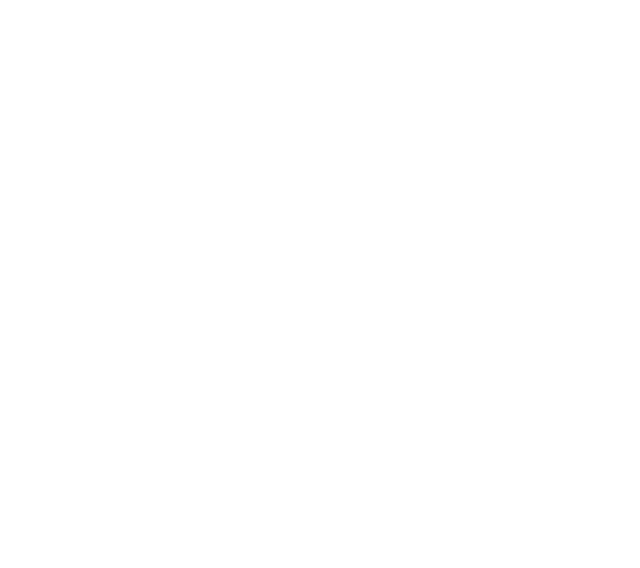
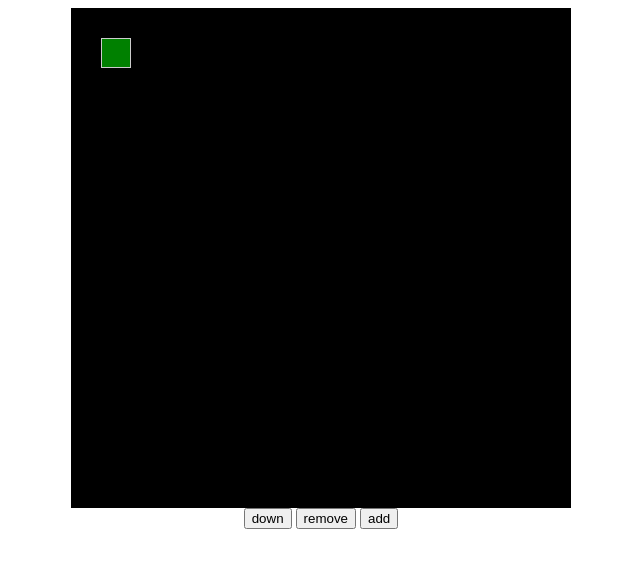
Before and after one commit to smartisantt/teris, a website built with webpack: page public/index.html in a window 1280 px wide. Shown: the whole page, without its empty margins (319-959 px from the left). Built offline with nearby package versions, Linux system fonts and the light colour scheme.

Commit message:
小方块类实现

```diff
--- a/package.json
+++ b/package.json
@@ -4,6 +4,7 @@
   "main": "index.js",
   "license": "MIT",
   "devDependencies": {
+    "@types/jquery": "^3.5.8",
     "clean-webpack-plugin": "^4.0.0",
     "html-webpack-plugin": "^5.5.0",
     "ts-loader": "^9.2.6",
@@ -15,5 +16,8 @@
   "scripts": {
     "dev": "webpack serve --mode=development",
     "build": "webpack --mode=production"
+  },
+  "dependencies": {
+    "jquery": "^3.6.0"
   }
 }
--- a/public/index.html
+++ b/public/index.html
@@ -5,8 +5,22 @@
     <meta http-equiv="X-UA-Compatible" content="IE=edge" />
     <meta name="viewport" content="width=device-width, initial-scale=1.0" />
     <title>俄罗斯方块</title>
+    <style>
+      #root {
+        width: 500px;
+        height: 500px;
+        background-color: black;
+        margin: 0 auto;
+        position: relative;
+      }
+    </style>
   </head>
   <body>
-      <div id="root"></div>
+    <div id="root"></div>
+    <div style="text-align: center">
+      <button class="down">down</button>
+      <button class="remove">remove</button>
+      <button class="add">add</button>
+    </div>
   </body>
 </html>
--- /dev/null
+++ b/src/core/Square.ts
@@ -0,0 +1,37 @@
+import { IViewer, Point } from './types';
+
+export class Square {
+  private _iviewer?: IViewer;
+  private _point: Point = { x: 0, y: 0 };
+  private _color: string = 'red';
+
+  public get viewer() {
+    return this._iviewer;
+  }
+
+  public set viewer(val) {
+    this._iviewer = val;
+    if (val) {
+      this._iviewer?.show();
+    }
+  }
+
+  public get point() {
+    return this._point;
+  }
+
+  public set point(value: Point) {
+    this._point = value;
+    if (this._iviewer) {
+      this._iviewer.show();
+    }
+  }
+
+  public get color() {
+    return this._color;
+  }
+
+  public set color(val) {
+    this._color = val;
+  }
+}
--- /dev/null
+++ b/src/core/types.ts
@@ -0,0 +1,9 @@
+export interface Point {
+  readonly x: number;
+  readonly y: number;
+}
+
+export interface IViewer {
+  show(): void;
+  remove(): void;
+}
--- /dev/null
+++ b/src/core/viewer/PageConfig.ts
@@ -0,0 +1,6 @@
+export default {
+  SquareSize: {
+    width: 30,
+    height: 30,
+  },
+};
--- /dev/null
+++ b/src/core/viewer/SquarePageViewer.ts
@@ -0,0 +1,37 @@
+import { Square } from '../Square';
+import { IViewer } from '../types';
+import PageConfig from './PageConfig';
+import $ from 'jquery';
+
+export class SquarePageViewer implements IViewer {
+  private dom?: JQuery<HTMLElement>;
+  private isRmove: boolean = false;
+
+  constructor(private square: Square, private container: JQuery<HTMLElement>) {}
+
+  show(): void {
+    if (!this.dom) {
+      this.dom = $('<div>')
+        .css({
+          position: 'absolute',
+          width: PageConfig.SquareSize.width,
+          height: PageConfig.SquareSize.height,
+          border: '1px solid #ccc',
+          boxSizing: 'border-box',
+        })
+        .appendTo(this.container);
+    }
+    this.dom.css({
+      left: this.square.point.x * PageConfig.SquareSize.width,
+      top: this.square.point.y * PageConfig.SquareSize.height,
+      background: this.square.color,
+    });
+  }
+
+  remove(): void {
+    if (this.dom && !this.isRmove) {
+      this.dom.remove();
+      this.isRmove = true
+    }
+  }
+}
--- a/src/index.ts
+++ b/src/index.ts
@@ -1,3 +1,31 @@
-import a from './myModule'
+import { Square } from './core/Square';
+import { SquarePageViewer } from './core/viewer/SquarePageViewer';
+import $ from 'jquery';
 
-console.log(a)
+const sq = new Square();
+
+sq.viewer = new SquarePageViewer(sq, $('#root'));
+
+sq.color = 'green';
+sq.point = { x: 1, y: 1 };
+
+// setInterval(() => {
+//   sq.point = {
+//     x: sq.point.x,
+//     y: sq.point.y + 1,
+//   };
+// }, 1000);
+
+$('.down').on('click', () => {
+  sq.point = {
+    x: sq.point.x,
+    y: sq.point.y + 1,
+  };
+});
+
+$('.remove').on("click", ()=>{
+  sq.viewer?.remove()
+})
+$('.add').on("click", ()=>{
+  sq.viewer = new SquarePageViewer(sq, $('#root'))
+})
--- a/src/myModule.ts
+++ /dev/null
@@ -1 +0,0 @@
-export default 'aa';
--- a/tsconfig.json
+++ b/tsconfig.json
@@ -8,7 +8,7 @@
     "removeComments": true,
     "esModuleInterop": true,
     "moduleResolution": "node",
-    "isolatedModules": true
+    "isolatedModules": true,
   },
   "include": ["./src"]
 }
```
